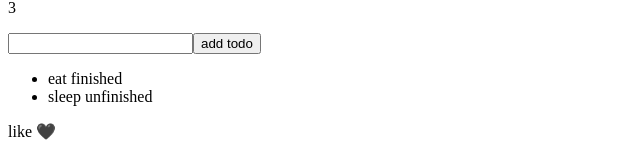
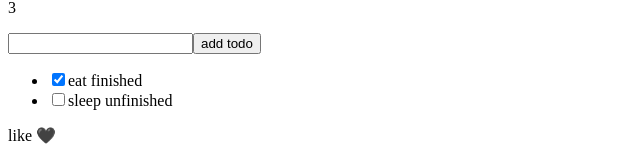
Before and after one commit to Gavin-Yeah/react-lessons, a React (Create React App) app: page / in a window 1280 px wide. Shown: the part 122-282 px from the top of the page, without its empty margins (0-640 px from the left). Built offline with nearby package versions, Linux system fonts and the light colour scheme.

Commit message:
implement add and change state function

```diff
--- a/src/App.js
+++ b/src/App.js
@@ -6,6 +6,7 @@ import  {
     TodoList,
     Like
 } from './components'
+
 
 
 class App extends Component {
@@ -55,6 +56,22 @@ addTodo = (todoTitle) =>{
         todos:newTodos
     })
 }
+
+
+onCompletedChange = (id)=>{
+        console.log('onCompletedChanged', id)
+    this.setState((prevState)=>{
+        return {
+            todos:prevState.todos.map(todo=>{
+                if(todo.id===id){
+                    todo.isCompleted = !todo.isCompleted;
+                }
+                return todo;
+            })
+        }
+    })
+
+}
     render() {
         return (
             <>
@@ -78,7 +95,9 @@ addTodo = (todoTitle) =>{
                          <TodoInput
                          addTodo = {this.addTodo}/>
 
-                <TodoList todos={this.state.todos}/>
+                <TodoList todos={this.state.todos}
+                          onCompletedChange={ this.onCompletedChange}
+                />
 
                 <Like/>
 
--- a/src/components/TodoList/TodoItem.js
+++ b/src/components/TodoList/TodoItem.js
@@ -1,11 +1,35 @@
 import React, {Component} from 'react';
+//define an empty func
+const noop = ()=>{}
+class TodoItem extends Component {
 
-class TodoItem extends Component {
+    handleCheckboxChange = ()=>{
+      // this.props.onCompletedChange && this.props.onCompletedChange(this.props.id);
+
+        //simpler way
+        const {
+            onCompletedChange= noop,
+            id
+        } = this.props;
+        onCompletedChange(id);
+
+
+
+    }
+
     render() {
-        console.log(this.props)
+        const{
+            isCompleted,
+            title
+        } = this.props;
+
         return (
             <li>
-                {this.props.title} {this.props.isCompleted?'finished':'unfinished'}
+                <input type="checkbox"
+                checked={isCompleted}
+                       onChange={this.handleCheckboxChange}
+                />
+                <span>{title} {isCompleted?'finished':'unfinished'}</span>
             </li>
         );
     }
--- a/src/components/TodoList/index.js
+++ b/src/components/TodoList/index.js
@@ -1,6 +1,17 @@
 import React, {Component} from 'react';
 import TodoItem from "./TodoItem";
+import PropTypes from 'prop-types'
 class TodoList extends Component {
+    static propTypes = {
+        todos: PropTypes.arrayOf(PropTypes.shape({
+            id: PropTypes.number.isRequired,
+            title: PropTypes.string.isRequired,
+            isCompleted: PropTypes.bool.isRequired
+        })).isRequired,
+        onCompletedChange: PropTypes.func
+    }
+
+
     render() {
         console.log(this.props)
         return (
@@ -18,6 +29,7 @@ class TodoList extends Component {
                            <TodoItem
                            key={todo.id}
                            {...todo}
+                               onCompletedChange = {this.props.onCompletedChange}
                            />
                        )
                    })
```
Also changed, not shown: src/README.md.
